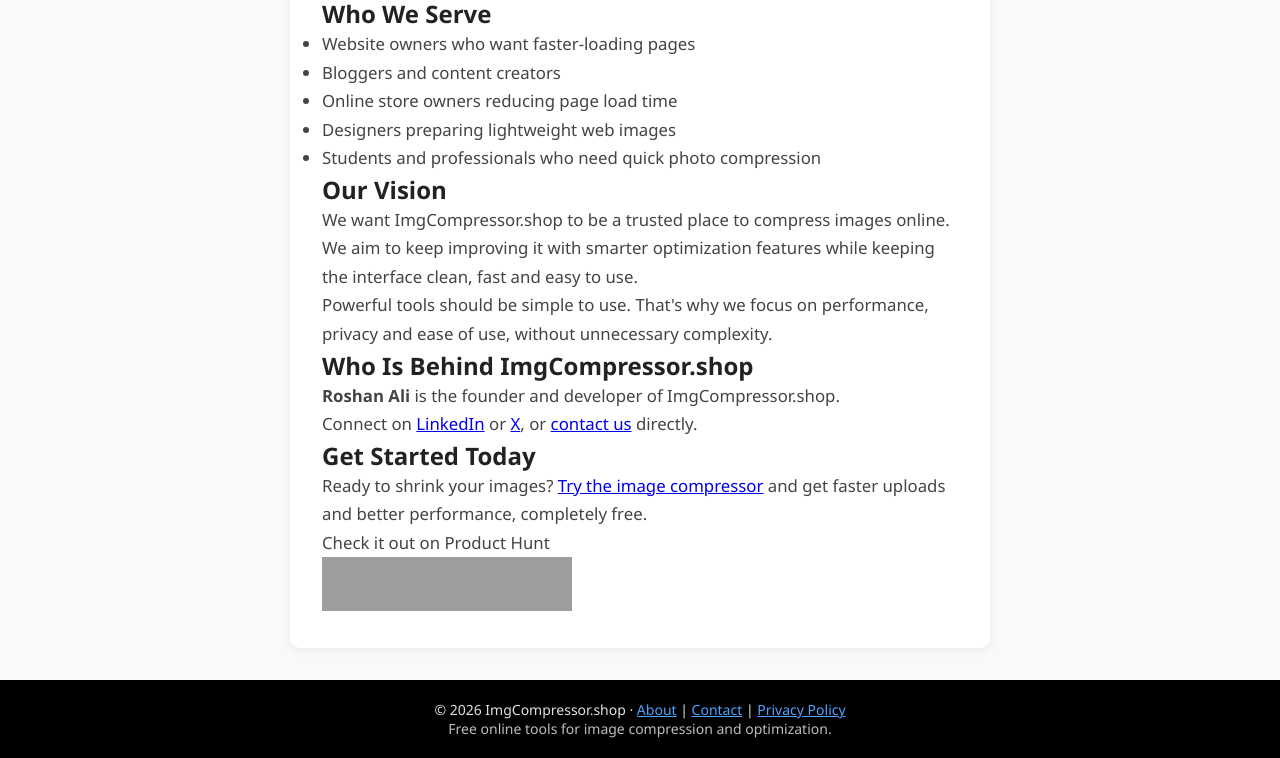
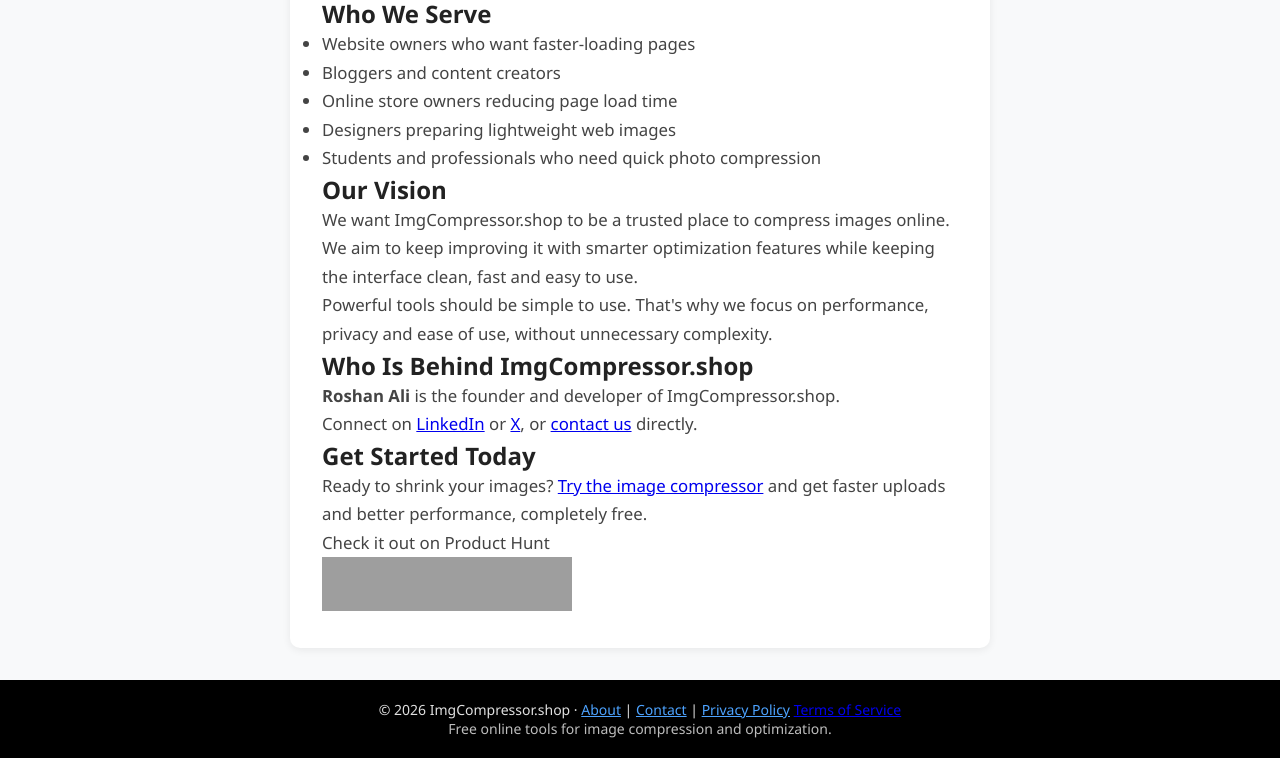
Before and after one commit to 234-4/Image-Compression, a plain HTML site: page about.html in a window 1280 px wide. Shown: the part 917-1675 px from the top of the page. Drawn offline with Linux system fonts and the light colour scheme; grey boxes are pictures that could not be loaded.

Commit message:
Update about.html

```diff
--- a/about.html
+++ b/about.html
@@ -150,6 +150,7 @@
     <a href="/about.html" style="color:#4da3ff;">About</a> |
     <a href="/contact.html" style="color:#4da3ff;">Contact</a> |
     <a href="/privacy.html" style="color:#4da3ff;">Privacy Policy</a>
+    <a href="/terms.html">Terms of Service</a>
   </p>
   <p style="color:#bdbdbd;">Free online tools for image compression and optimization.</p>
 </footer>
```
